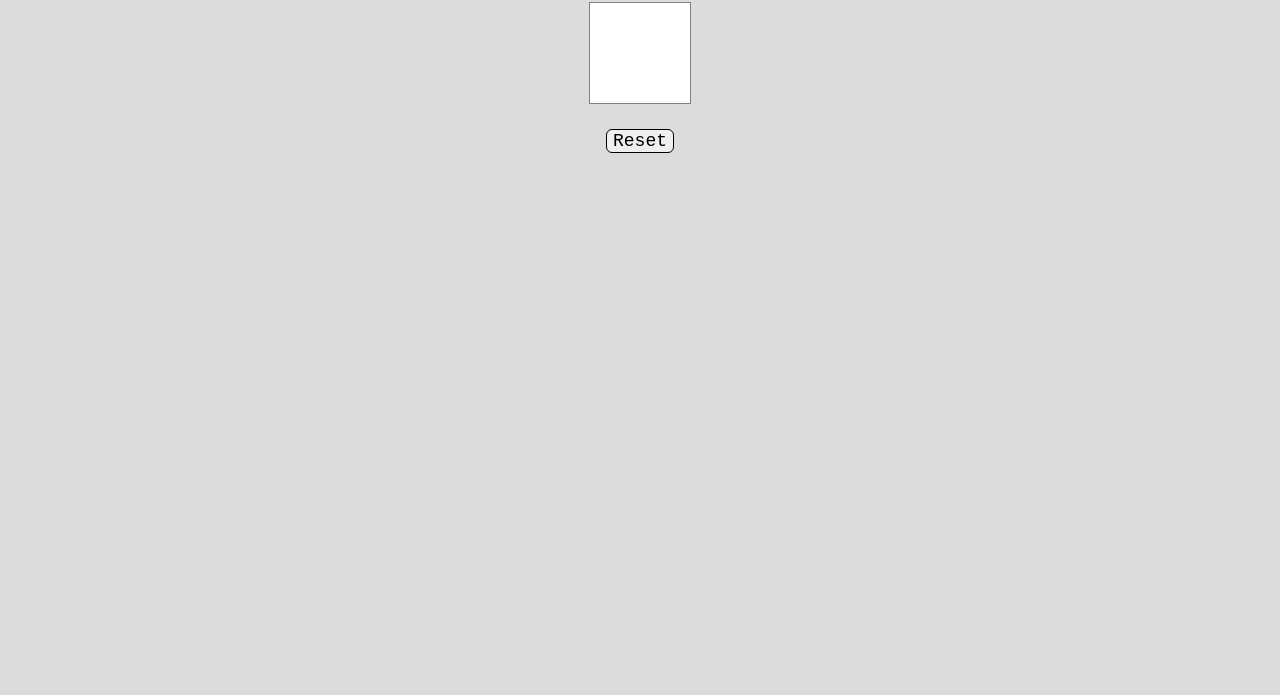
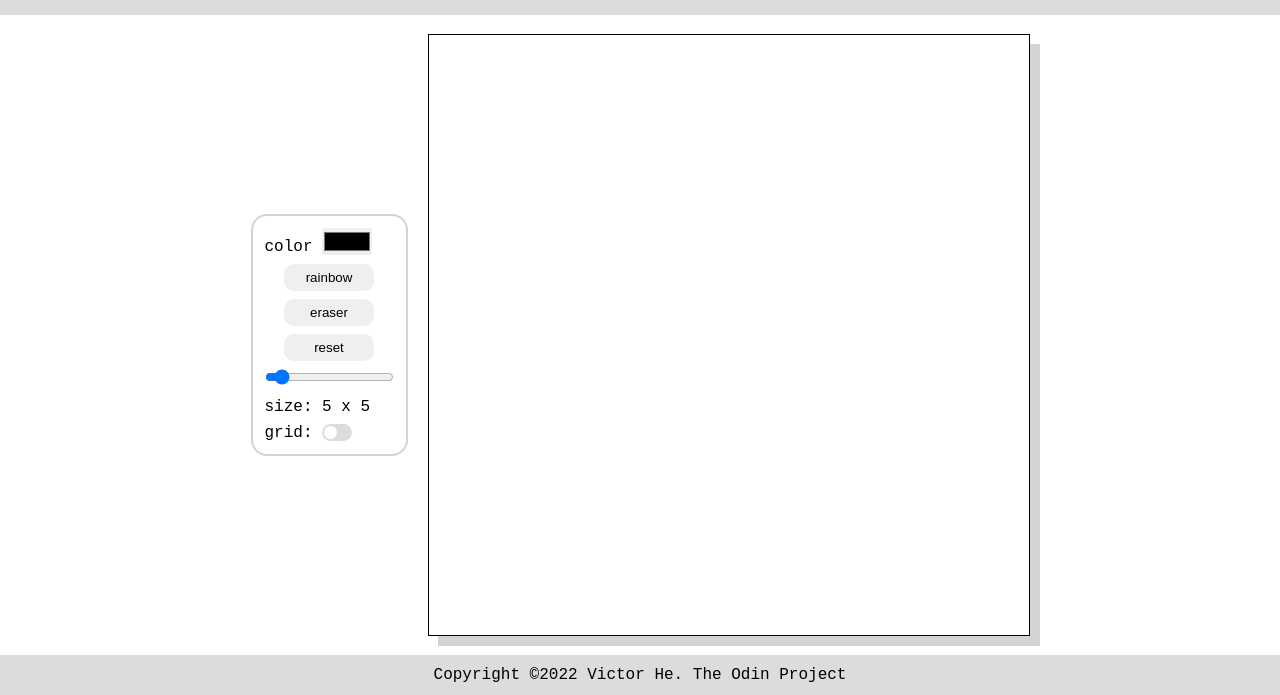
Before and after one commit to victorhe33/etch-a-sketch, a plain HTML site: page index.html in a window 1280 px wide. Shown: the part 105-800 px from the top of the page. Drawn offline with Linux system fonts and the light colour scheme.

Commit message:
MOD major overhaul
-fixed grid to be static
-added grid overlay feature
-added slider control for grid size.
-added buttons/toggle panel (color picker, rainbow, eraser, size viewer)

```diff
--- a/index.html
+++ b/index.html
@@ -10,6 +10,37 @@
   <title>Etch-A-Sketch</title>
 </head>
 <body>
-  <!-- Nothing in here bro -->
+<div class="body-container">
+  <div class="top-container">
+    <h1>Etch-A-Sketch</h1>
+  </div>
+
+  <div class="middle-container">
+    <div id="controlContainer" class="control-container">
+        <div>
+          <label for="colorPicker">color</label>
+          <input type="color" id="colorPicker" name="colorPicker" value="#000000">
+        </div>
+        <button id="rainbowButton">rainbow</button>
+        <button id="eraserButton">eraser</button>
+        <button id="resetButton">reset</button>
+        <div class="slidecontainer">
+          <input type="range" min="1" max="50" value="5" class="slider" id="slider">
+        </div>
+        <div>size: <span id="sliderDisplay"></span></div>
+        <div id="toggle">grid:
+          <label class="switch">
+            <input id="toggleCheckbox" type="checkbox">
+            <span class="toggle-slider round"></span>
+          </label>
+        </div>
+    </div>
+
+    <div id="gridContainer" class="grid-container"></div>
+  </div>
+
+  <div class="bottom-container">Copyright &copy;2022 Victor He. The Odin Project</div>
+
+</div>
 </body>
 </html>
--- a/script.js
+++ b/script.js
@@ -1,39 +1,39 @@
-//node selectors for body;
-const body = document.querySelector("body");
+//VARIABLES
+let boxAcross = 5;
+let gridNum = boxAcross ** 2;
+let containerWidth = 600;
+let height = containerWidth / boxAcross;
+let width = height;
+let color = "black"
+let rainbow = false;
 
-//create title
-const title = document.createElement("h1");
-title.textContent = "Etch-A-Sketch";
-body.appendChild(title);
+//DOM SELECTORS
+const containerDiv = document.getElementById("gridContainer");
+const colorPicker = document.getElementById("colorPicker");
+const rainbowButton = document.querySelector("#rainbowButton");
+const eraserButton = document.getElementById("eraserButton");
+const resetButton = document.getElementById("resetButton");
+const slider = document.getElementById("slider");
+const sliderDisplay = document.getElementById("sliderDisplay");
+const toggleCheckbox = document.getElementById("toggleCheckbox");
 
-//create container Div and append to body
-const containerDiv = document.createElement("div");
-containerDiv.setAttribute('class', 'grid-container');
-containerDiv.style.cssText = 'max-width: 100px; height:100px;';
-body.appendChild(containerDiv);
+//DISPLAYS
+sliderDisplay.textContent = `${slider.value} x ${slider.value}`;
+slider.oninput = function () {
+  sliderDisplay.textContent = `${slider.value} x ${slider.value}`;
+  //update specs
+  boxAcross = this.value;
+  gridNum = boxAcross ** 2;
+  height = containerWidth / boxAcross;
+  width = height;
 
-//container resize function;
-function resizeContainer (gridwidth) {
-  let width = gridwidth * 25;
-  let height = width;
-
-  containerDiv.style.cssText = `max-width: ${width}px; height:${height}px;`
+  removeDivs();
+  makeGrid();
 }
 
-//make, label, append x grid divs to container div
-function customizeGrid(answer) {
-  let gridWidth = answer;
-
-  resizeContainer(gridWidth);
-  makeGrid(gridWidth)
-}
-
-function makeGrid (num) {
-  let gridNum = 16;
-
-  if (num !== undefined) {
-    gridNum = num ** 2;
-  }
+//FUNCTIONS
+function makeGrid() {
+  //make grid
 
   for (i = 0; i < gridNum; i++) {
     //make div
@@ -42,60 +42,69 @@ function makeGrid (num) {
     //set grid div attributes
     div.setAttribute('id', `${i}`);
     div.setAttribute('class', `grid-box`)
+    div.setAttribute('style', `min-height: ${height}px; min-width: ${width}px;`)
+    // div.textContent = i; //delete later
 
     //append div to container.
     containerDiv.appendChild(div);
+
+    //keep grid overlay state steady
+    if (toggleCheckbox.checked === true) {
+       div.classList.add("toggle-grid")
+    }
   }
 
   const targetDiv = document.querySelectorAll('.grid-box');
   targetDiv.forEach(div => div.addEventListener('mouseenter', handleHover));
 }
 
-//make Grid function called on load so that listeners are after.
-makeGrid();
+function removeDivs() {
+  const deleteDivs = document.querySelectorAll('.grid-box')
+  deleteDivs.forEach(div => containerDiv.removeChild(div));
+}
 
-//hover effect
-// const targetDiv = document.querySelectorAll('.grid-box');
-// targetDiv.forEach(div => div.addEventListener('mouseenter', handleHover));
+function handleHover(e) {
+  const hoveredDiv = e.target;
 
-function handleHover (e) {
-  const hoveredDiv = e.target;
-  let color = "";
-  console.log(hoveredDiv.style['background-color']);
+  if (rainbow) {
+    let randomColor = Math.floor(Math.random() * 16777215).toString(16);
+    color = `#${randomColor}`;
+  }
 
-  if (hoveredDiv.style['background-color'] === "") {
-      color = "black";
-    } else {
-    let randomColor = Math.floor(Math.random() * 16777215).toString(16);
-      color = `#${randomColor}`;
-    }
   hoveredDiv.style['background-color'] = color;
 }
 
-//reset and customizer button;
-const resetButton = document.createElement('button');
-resetButton.addEventListener('click', handleClick);
-resetButton.textContent = "Reset";
-resetButton.classList.add('reset-button');
-body.appendChild(resetButton);
-
-function handleClick () {
-  // targetDiv.forEach(div => div.style['background-color'] = 'white');
-  let answer = prompt("Choose size of grid", "1 - 30");
-
-  //sanitize answer;
-  answer = Number(answer);
-  if (answer >= 1
-    && answer <= 30
-    && typeof answer === "number") {
-    removeDivs();
-    customizeGrid(answer);
-  } else {
-    alert("Invalid selection")
-  }
+function handleColorPicker () {
+  color = colorPicker.value;
 }
 
-function removeDivs () {
-  const deleteDivs = document.querySelectorAll('.grid-box')
-  deleteDivs.forEach(div => containerDiv.removeChild(div));
+function handleRainbowClick () {
+    if (rainbow) {
+      rainbow = false;
+      color = "black";
+    }
+    else {
+      rainbow = true;
+    }
 }
+
+function handleResetClick () {
+  removeDivs();
+  toggleCheckbox.checked = false;
+  makeGrid();
+}
+
+function handleToggleClick () {
+  const divGrid = document.querySelectorAll('.grid-box')
+  divGrid.forEach(div => div.classList.toggle("toggle-grid"));
+}
+
+//EVENT LISTENERS
+colorPicker.addEventListener('change', handleColorPicker);
+rainbowButton.addEventListener('click', handleRainbowClick);
+eraserButton.addEventListener('click', () => color = "white");
+resetButton.addEventListener('click', handleResetClick);
+toggleCheckbox.addEventListener('change', handleToggleClick)
+
+//initiate grid
+makeGrid();
--- a/style.css
+++ b/style.css
@@ -1,49 +1,166 @@
 * {
   border: solid red 0px;
+  padding: 0;
+  margin: 0;
+  box-sizing: border-box;
+}
+
+h1 {
+  font-size: 50px;
+  font-weight: 700;
+  text-decoration: underline;
 }
 
 body {
+  display : flex;
+  flex-direction: column;
+  margin: 0;
+  height: 100vh;
+}
+
+.body-container {
   display: flex;
   flex-direction: column;
   justify-content: center;
   align-items: center;
   font-family: monospace;
-  background-color: gainsboro;
+  background-color: black;
+  height: 100%;
 }
 
-h1 {
-  font-size: 40px;
-  font-weight: 200;
-  text-decoration: underline;
+.top-container {
+ background-color: gainsboro;
+ display: flex;
+ justify-content: center;
+ align-items: center;
+ width: 100%;
+ height: 150px;
+}
+
+.middle-container {
+  background-color: white;
+  display: flex;
+  justify-content: center;
+  align-items: center;
+  flex-direction: row;
+  width: 100%;
+  height: 100%;
+  gap: 20px;
+}
+
+.control-container {
+  display: flex;
+  flex-direction: column;
+  gap: 8px;
+  padding: 12px;
+  border: solid lightgray 2px;
+  border-radius: 16px;
+  font-size: 16px;
+}
+
+button {
+  align-self: center;
+  padding: 6px;
+  border-radius: 10px;
+  width: 90px;
+}
+
+button:hover {
+  border: solid black 2px;
+}
+
+button:active {
+  box-shadow: 4px 4px lightgray;
 }
 
 .grid-container {
-  padding: 0;
-  margin: 0;
-  border: solid gray 1px;
   display: flex;
-  flex: 0 0 100%;
   flex-wrap: wrap;
+  box-shadow: 10px 10px lightgray;
+  border: solid black 1px;
+  max-width: 602px;
+  height: 602px;
+  /* border: solid lightgray 1px; */
+}
+
+.toggle-grid {
+  border: solid lightgray 1px;
+}
+
+.bottom-container {
+  display: flex;
   justify-content: center;
   align-items: center;
-  /* max-width: 100px;
-  height: 100px; */
+  width: 100%;
+  height: 50px;
+  background-color: gainsboro;
+  font-size: 16px;
 }
 
-.grid-box {
-  width: 25px;
-  height: 25px;
-  background-color: white;
+
+
+
+/*******************************************/
+
+/* The switch - the box around the slider */
+.switch {
+  position: relative;
+  display: inline-block;
+  width: 30px;
+  height: 17px;
 }
 
-.reset-button {
-  margin-top: 25px;
-  font-family: monospace;
-  font-size: 18px;
-  border: solid black 1px;
-  border-radius: 6px;
+/* Hide default HTML checkbox */
+.switch input {
+  opacity: 0;
+  width: 0;
+  height: 0;
 }
 
-/* .hover {
-  background-color: black;
-} */
+/* The slider */
+.toggle-slider {
+  position: absolute;
+  cursor: pointer;
+  top: 0;
+  left: 0;
+  right: 0;
+  bottom: 0;
+  background-color: gainsboro;
+  -webkit-transition: .4s;
+  transition: .4s;
+}
+
+.toggle-slider:before {
+  position: absolute;
+  content: "";
+  height: 13px;
+  width: 13px;
+  left: 2px;
+  bottom: 2px;
+  background-color: white;
+  -webkit-transition: .4s;
+  transition: .4s;
+}
+
+input:checked + .toggle-slider {
+  background-color: #2196F3;
+}
+
+input:focus + .toggle-slider {
+  box-shadow: 0 0 1px #2196F3;
+}
+
+input:checked + .toggle-slider:before {
+  -webkit-transform: translateX(13px);
+  -ms-transform: translateX(13px);
+  transform: translateX(13px);
+}
+
+/* Rounded sliders */
+.toggle-slider.round {
+  border-radius: 9px;
+}
+
+.toggle-slider.round:before {
+  border-radius: 50%;
+}
```
